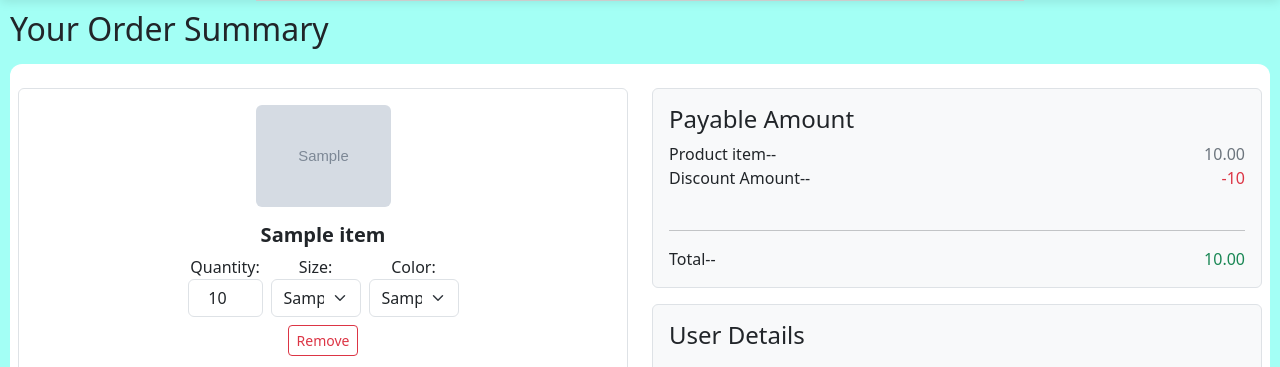
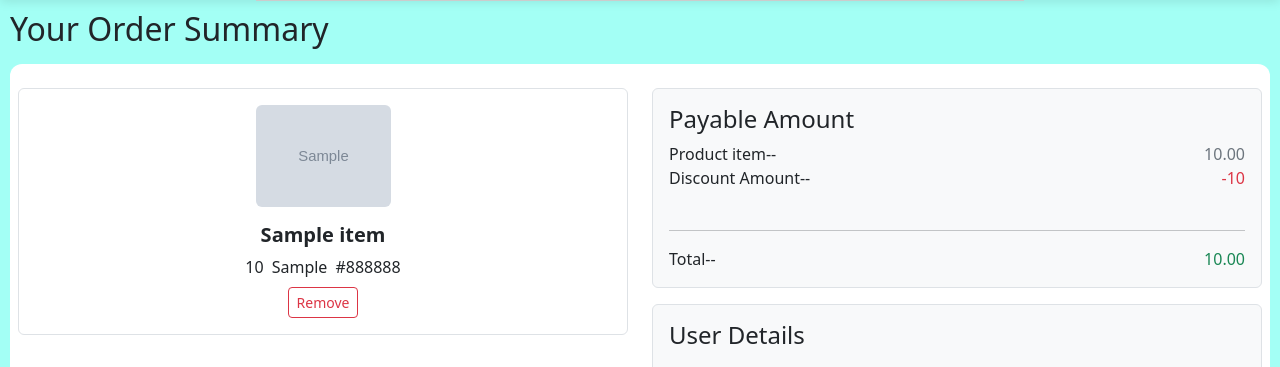
Before and after one commit to Subhammodak69/show_me, a Django app: template E_COMERCE/templates/enduser/order_summary.html in a window 1280 px wide. Shown: the part 66-433 px from the top of the page. Run offline with Django 5.2, Linux system fonts and the light colour scheme; the template is opened without the code that fills it: most values are stand-ins (such as "Sample title", 1, 10 or a date in 2020); grey boxes marked "Sample" are stand-in pictures; some libraries are stand-ins or nearby versions.

Commit message:
"remove contron in ordersummary"

```diff
--- a/E_COMERCE/templates/enduser/order_summary.html
+++ b/E_COMERCE/templates/enduser/order_summary.html
@@ -27,30 +27,11 @@
         <!-- Selectors -->
         <div class="d-flex flex-wrap gap-2 justify-content-center align-items-end mb-2">
           <!-- Quantity -->
-          <div>
-            <label class="d-block">Quantity:</label>
-            <input type="number" class="quantity form-control w-auto text-center" value="{{ item.quantity }}" min="1" style="max-width: 75px;">
-          </div>
+          <div>{{item.quantity}}</div>
           <!-- Size -->
-          <div>
-            <label class="d-block">Size:</label>
-            <select class="size form-select w-auto" style="max-width: 90px;">
-              {% for s in item.available_sizes %}
-              <option value="{{ s.value }}" {% if s.value == item.size %}selected{% endif %}>{{ s.name }}</option>
-              {% endfor %}
-            </select>
-          </div>
+          <div>{{item.size_display}}</div>
           <!-- Color -->
-          {% if item.available_colors %}
-          <div>
-            <label class="d-block">Color:</label>
-            <select class="color form-select w-auto" style="max-width: 90px;">
-              {% for c in item.available_colors %}
-              <option value="{{ c.value }}" {% if c.value == item.color %}selected{% endif %}>{{ c.name }}</option>
-              {% endfor %}
-            </select>
-          </div>
-          {% endif %}
+          <div>{{item.color_display}}</div>
         </div>
         <!-- Remove Button -->
         <div>
--- a/static/js/order_summary.js
+++ b/static/js/order_summary.js
@@ -38,23 +38,7 @@ function removeItem(itemId) {
   }).then(() => location.reload());
 }
 
-document.querySelectorAll('.quantity, .size, .color').forEach(el => {
-  el.addEventListener('change', () => {
-    const cartItemEl = el.closest('.cart-item');
-    const id = cartItemEl.dataset.id;
-    const quantity = cartItemEl.querySelector('.quantity')?.value;
-    const size = cartItemEl.querySelector('.size')?.value;
-    const color = cartItemEl.querySelector('.color')?.value;
-    fetch(`/cart/update/${id}/`, {
-      method: 'POST',
-      headers: {
-        'Content-Type': 'application/json',
-        'X-CSRFToken': '{{ csrf_token }}'
-      },
-      body: JSON.stringify({ quantity, size, color })
-    });
-  });
-});
+
 
 document.addEventListener('DOMContentLoaded', function () {
   const form = document.getElementById('order-form');
```
Also changed, not shown: E_COMERCE/services/cart_service.py (+0 -8 lines).
